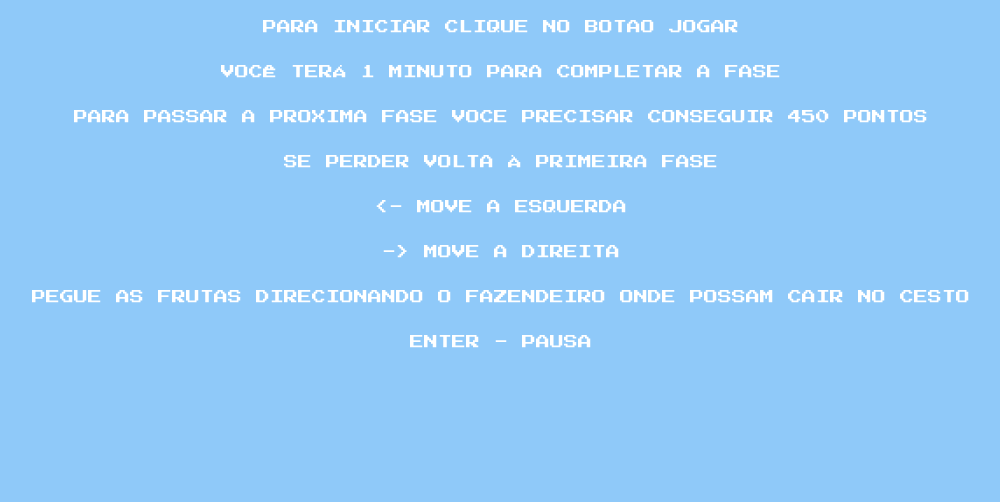
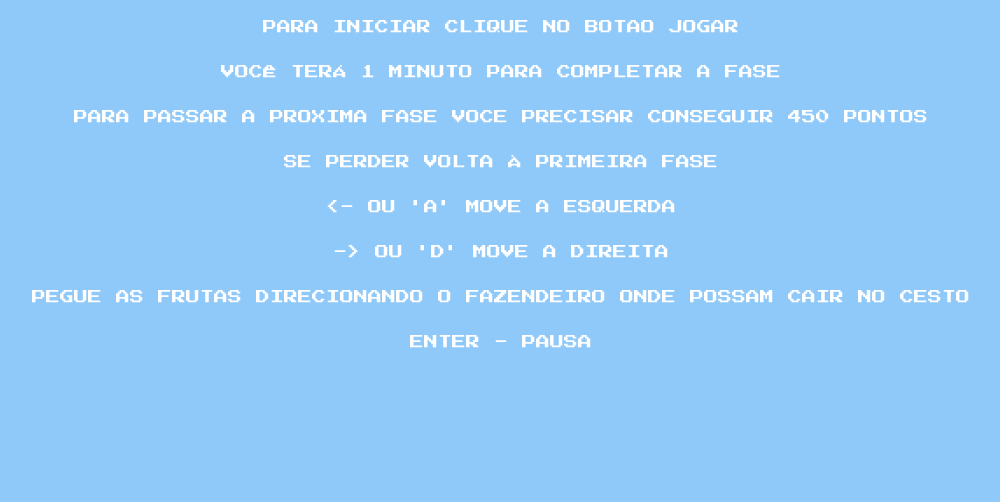
Before and after one commit to freitasjrcarlos/harvestingthefruits, a PHP site: page /instrucoes.php in a window 1280 px wide. Shown: the part 150-652 px from the top of the page, without its empty margins (139-1139 px from the left). Run offline with PHP 8.4, Linux system fonts and the light colour scheme.

Commit message:
Correção tela de instruções

```diff
--- a/instrucoes.php
+++ b/instrucoes.php
@@ -11,8 +11,8 @@
     <p class="instru"> Você terá 1 minuto para completar a fase </p>
     <p class="instru"> Para passar a proxima fase voce precisar conseguir 450 pontos </p>
     <p class="instru"> Se perder volta à primeira fase </p>
-    <p class="instru"> <- Move a esquerda </p>
-    <p class="instru"> -> Move a direita </p>
+    <p class="instru"> <- ou 'A' Move a esquerda </p>
+    <p class="instru"> -> ou 'D' Move a direita </p>
     <p class="instru"> Pegue as frutas direcionando o Fazendeiro onde possam cair no cesto </p>
     <p class="instru"> ENTER - Pausa </p>
   </div>
```
